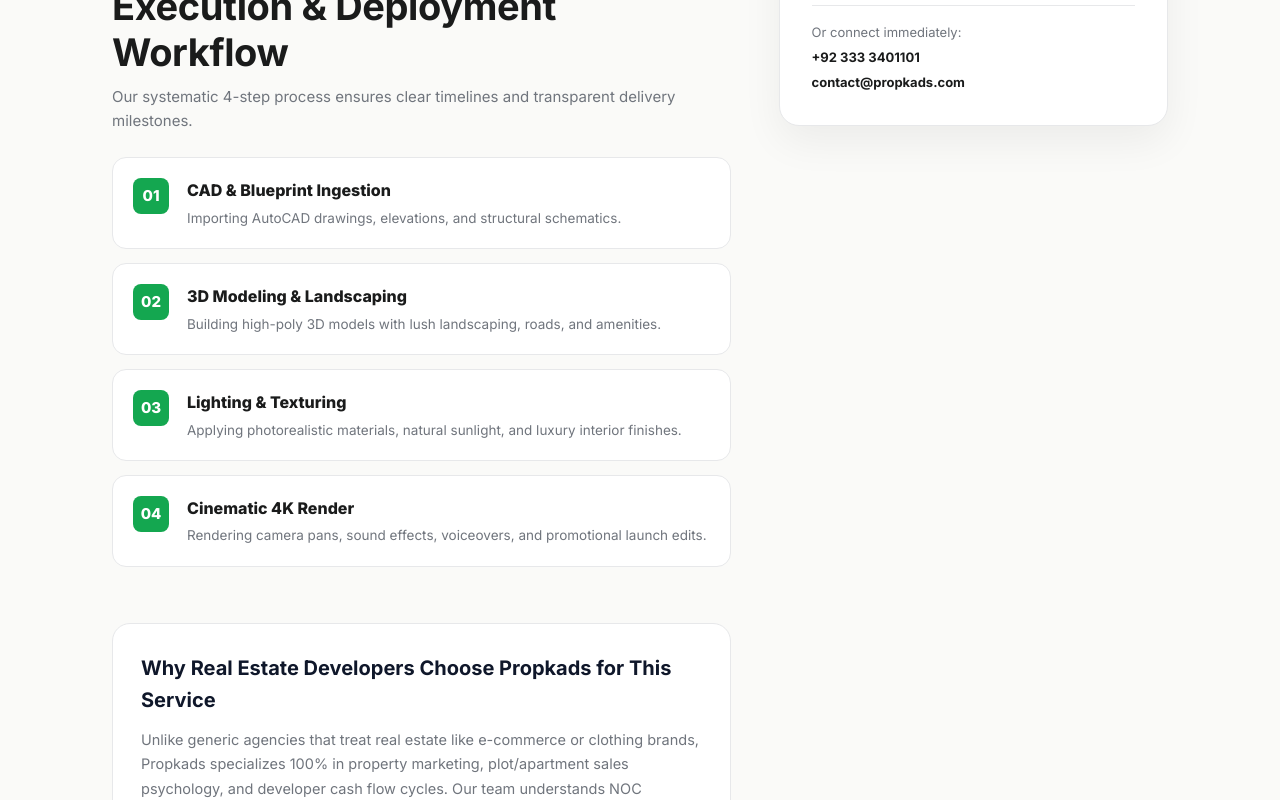
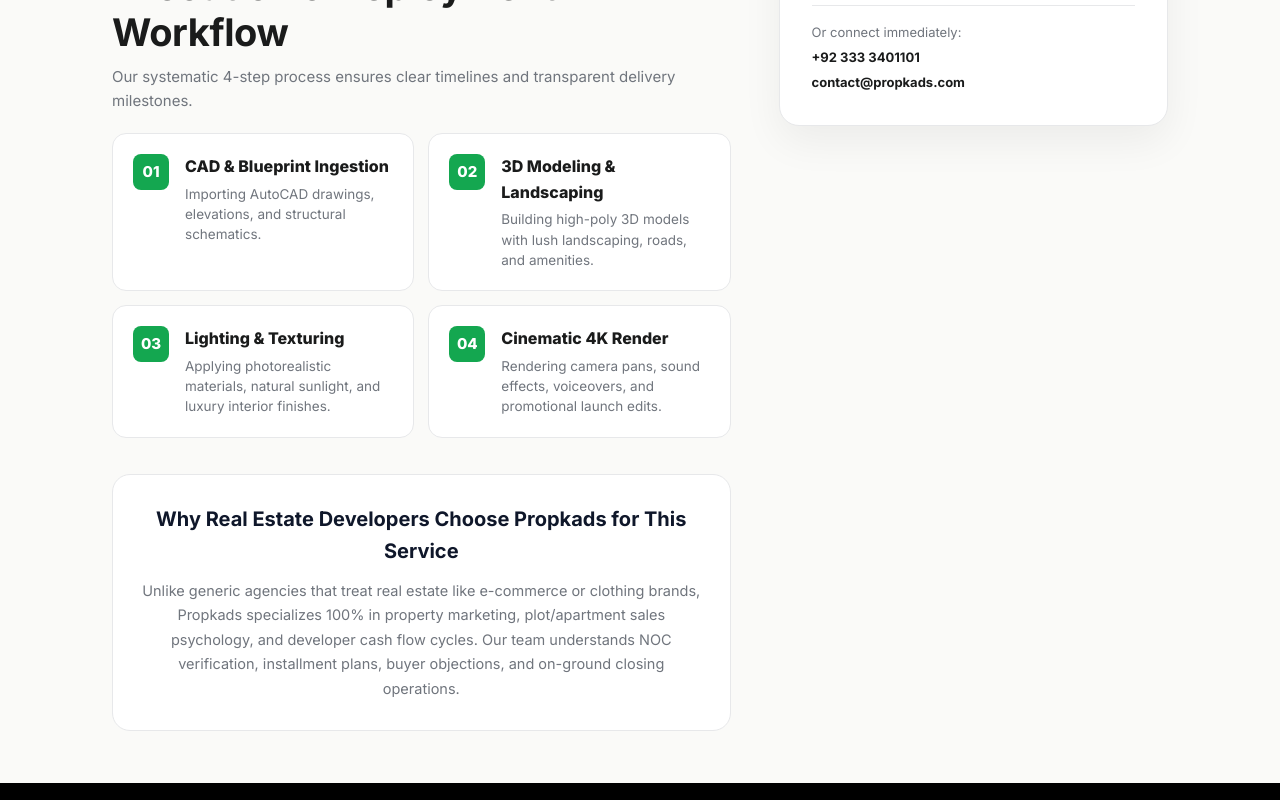
Before and after one commit to khurram7jc/propkads-website, a Next.js app: page /services/3d-architectural-walkthroughs-cgi in a window 1280 px wide. Shown: the part 1200-2000 px from the top of the page. Built offline with nearby package versions, Linux system fonts and the light colour scheme; no server answers; the database is empty.

Commit message:
Update service workflow steps to 2x2 grid and center Why Propkads section

```diff
--- a/app/services.css
+++ b/app/services.css
@@ -939,14 +939,15 @@
 }
 
 .workflow-timeline-list {
-  display: flex;
-  flex-direction: column;
+  display: grid;
+  grid-template-columns: repeat(2, 1fr);
   gap: 14px;
 }
 
 .workflow-step-card {
   display: flex;
-  gap: 18px;
+  align-items: flex-start;
+  gap: 16px;
   padding: 20px;
   background: #FFFFFF;
   border: 1px solid var(--line);
@@ -965,6 +966,10 @@
   align-items: center;
   justify-content: center;
   flex-shrink: 0;
+}
+
+.workflow-step-content {
+  flex: 1;
 }
 
 .workflow-step-title {
@@ -986,6 +991,17 @@
   border: 1px solid var(--line);
   border-radius: 18px;
   padding: 28px;
+  text-align: center;
+}
+
+.service-why-card h3 {
+  text-align: center;
+}
+
+.service-why-card p {
+  text-align: center;
+  max-width: 680px;
+  margin: 0 auto;
 }
 
 .service-quote-card {
@@ -1070,6 +1086,9 @@
   .deliverables-checklist-grid {
     grid-template-columns: 1fr;
   }
+  .workflow-timeline-list {
+    grid-template-columns: 1fr;
+  }
   .framework-grid {
     grid-template-columns: 1fr;
   }
--- a/app/services/[slug]/page.js
+++ b/app/services/[slug]/page.js
@@ -162,9 +162,9 @@ export default function ServiceDetailPage({ params }) {
             </div>
 
             {/* Workflow Section */}
-            <div className="service-block" style={{ marginTop: '56px' }}>
+            <div className="service-block" style={{ marginTop: '36px' }}>
               <h2 className="service-block-heading">Execution &amp; Deployment Workflow</h2>
-              <p style={{ color: 'var(--slate)', marginBottom: '24px', fontSize: '15px' }}>
+              <p style={{ color: 'var(--slate)', marginBottom: '20px', fontSize: '15px' }}>
                 Our systematic 4-step process ensures clear timelines and transparent delivery milestones.
               </p>
 
@@ -182,11 +182,11 @@ export default function ServiceDetailPage({ params }) {
             </div>
 
             {/* Why Propkads */}
-            <div className="service-why-card" style={{ marginTop: '56px' }}>
-              <h3 style={{ fontSize: '20px', marginBottom: '12px', color: '#0F172A' }}>
+            <div className="service-why-card" style={{ marginTop: '36px', textAlign: 'center' }}>
+              <h3 style={{ fontSize: '20px', marginBottom: '12px', color: '#0F172A', textAlign: 'center' }}>
                 Why Real Estate Developers Choose Propkads for This Service
               </h3>
-              <p style={{ color: 'var(--slate)', fontSize: '14.5px', lineHeight: '1.7' }}>
+              <p style={{ color: 'var(--slate)', fontSize: '14.5px', lineHeight: '1.7', textAlign: 'center', maxWidth: '680px', margin: '0 auto' }}>
                 Unlike generic agencies that treat real estate like e-commerce or clothing brands, Propkads specializes 100% in property marketing, plot/apartment sales psychology, and developer cash flow cycles. Our team understands NOC verification, installment plans, buyer objections, and on-ground closing operations.
               </p>
             </div>
```
